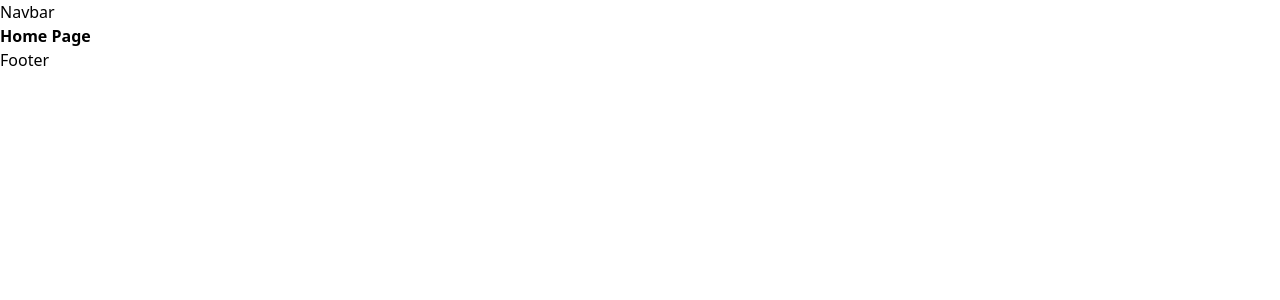
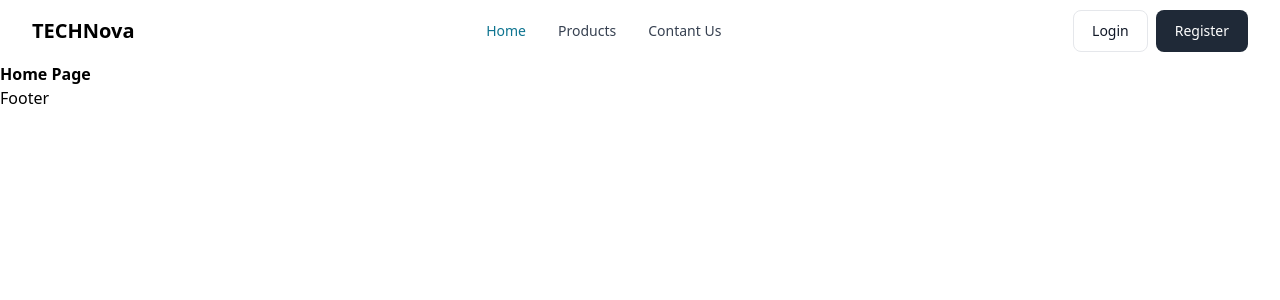
Before and after one commit to aimanyusufw/react-frontend-ecommerce, a React (Vite) app: page / in a window 1280 px wide. Shown: the top 300 px of the page. Built offline with nearby package versions, Linux system fonts and the light colour scheme.

Commit message:
add : flowbite react and and setup Navber

```diff
--- a/package.json
+++ b/package.json
@@ -11,6 +11,7 @@
   },
   "dependencies": {
     "@loadable/component": "^5.16.4",
+    "flowbite-react": "^0.10.2",
     "react": "^18.3.1",
     "react-dom": "^18.3.1",
     "react-router-dom": "^7.0.2"
--- a/src/Components/Ui/Section/Navbar.jsx
+++ b/src/Components/Ui/Section/Navbar.jsx
@@ -1,7 +1,35 @@
 import React from "react";
+import {
+  Button,
+  Navbar,
+  NavbarBrand,
+  NavbarCollapse,
+  NavbarLink,
+  NavbarToggle,
+} from "flowbite-react";
 
-const Navbar = () => {
-  return <nav>Navbar</nav>;
+const NavbarComp = () => {
+  return (
+    <Navbar rounded>
+      <NavbarBrand href="https://flowbite-react.com">
+        <span className="self-center whitespace-nowrap text-xl font-bold dark:text-white">
+          TECHNova
+        </span>
+      </NavbarBrand>
+      <div className="flex md:order-2 gap-2">
+        <Button color="gray">Login</Button>
+        <Button color="dark">Register</Button>
+        <NavbarToggle />
+      </div>
+      <NavbarCollapse>
+        <NavbarLink href="#" active>
+          Home
+        </NavbarLink>
+        <NavbarLink href="#">Products</NavbarLink>
+        <NavbarLink href="#">Contant Us</NavbarLink>
+      </NavbarCollapse>
+    </Navbar>
+  );
 };
 
-export default Navbar;
+export default NavbarComp;
--- a/src/Layouts/BaseLayouts.jsx
+++ b/src/Layouts/BaseLayouts.jsx
@@ -1,12 +1,12 @@
 import React from "react";
 import Footer from "../Components/Ui/Section/Footer";
-import Navbar from "../Components/Ui/Section/Navbar";
+import NavbarComp from "../Components/Ui/Section/Navbar";
 
 const BaseLayouts = ({ children, isFooterHide = false }) => {
   return (
     <>
-      <Navbar />
-      <div className="w-1/2">{children}</div>
+      <NavbarComp />
+      {children}
       {!isFooterHide && <Footer />}
     </>
   );
--- a/tailwind.config.js
+++ b/tailwind.config.js
@@ -1,8 +1,18 @@
+const flowbite = require("flowbite-react/tailwind");
+
 /** @type {import('tailwindcss').Config} */
 export default {
-  content: ["./index.html", "./src/**/*.{js,ts,jsx,tsx}"],
+  content: ["./index.html", "./src/**/*.{js,ts,jsx,tsx}", flowbite.content()],
   theme: {
-    extend: {},
+    container: {
+      center: true,
+      padding: "16px",
+    },
+    extend: {
+      screens: {
+        "2xl": "1280px",
+      },
+    },
   },
-  plugins: [],
+  plugins: [flowbite.plugin()],
 };
```
Also changed, not shown: 1 other file (tests, documents, lock files or other folders).
